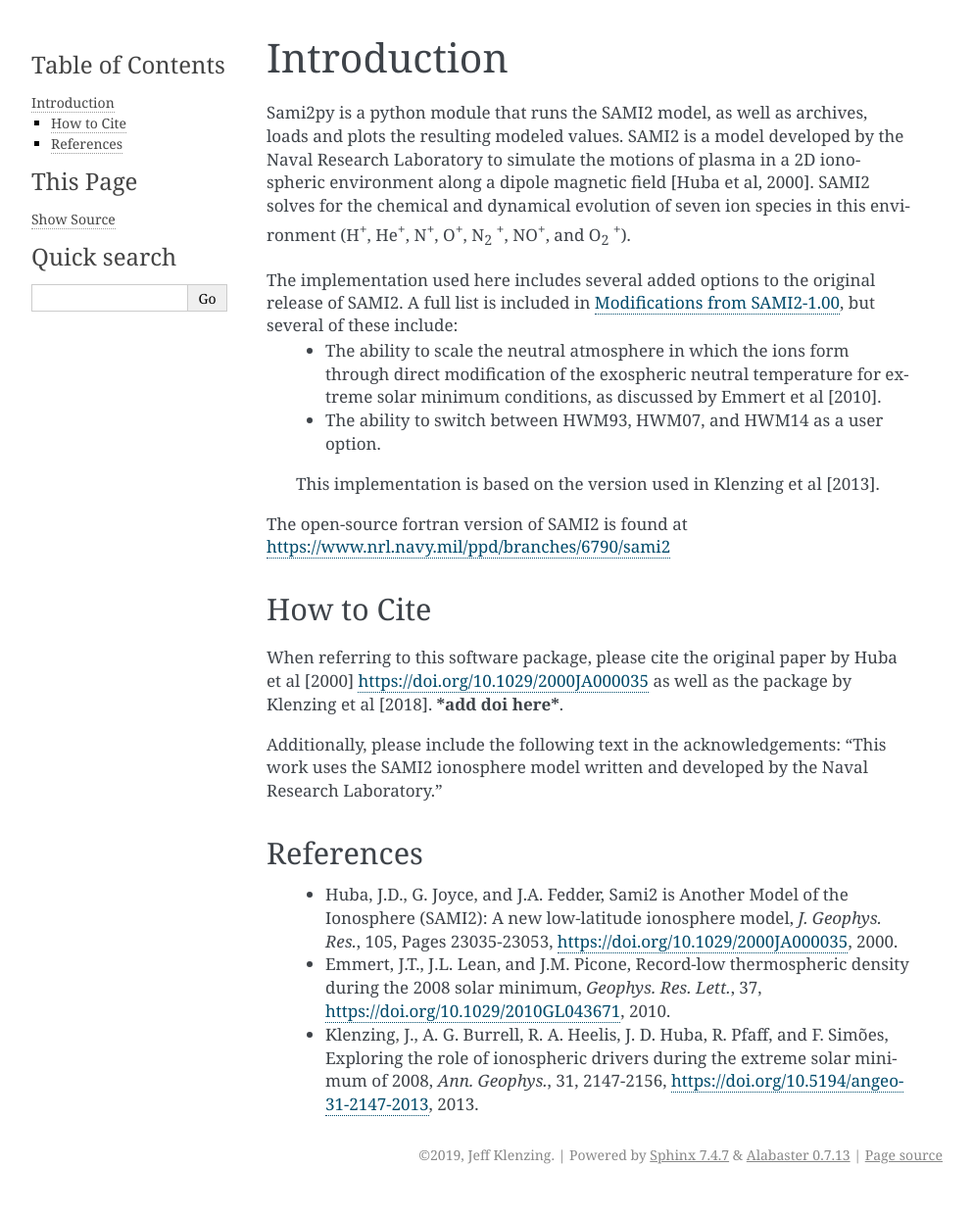
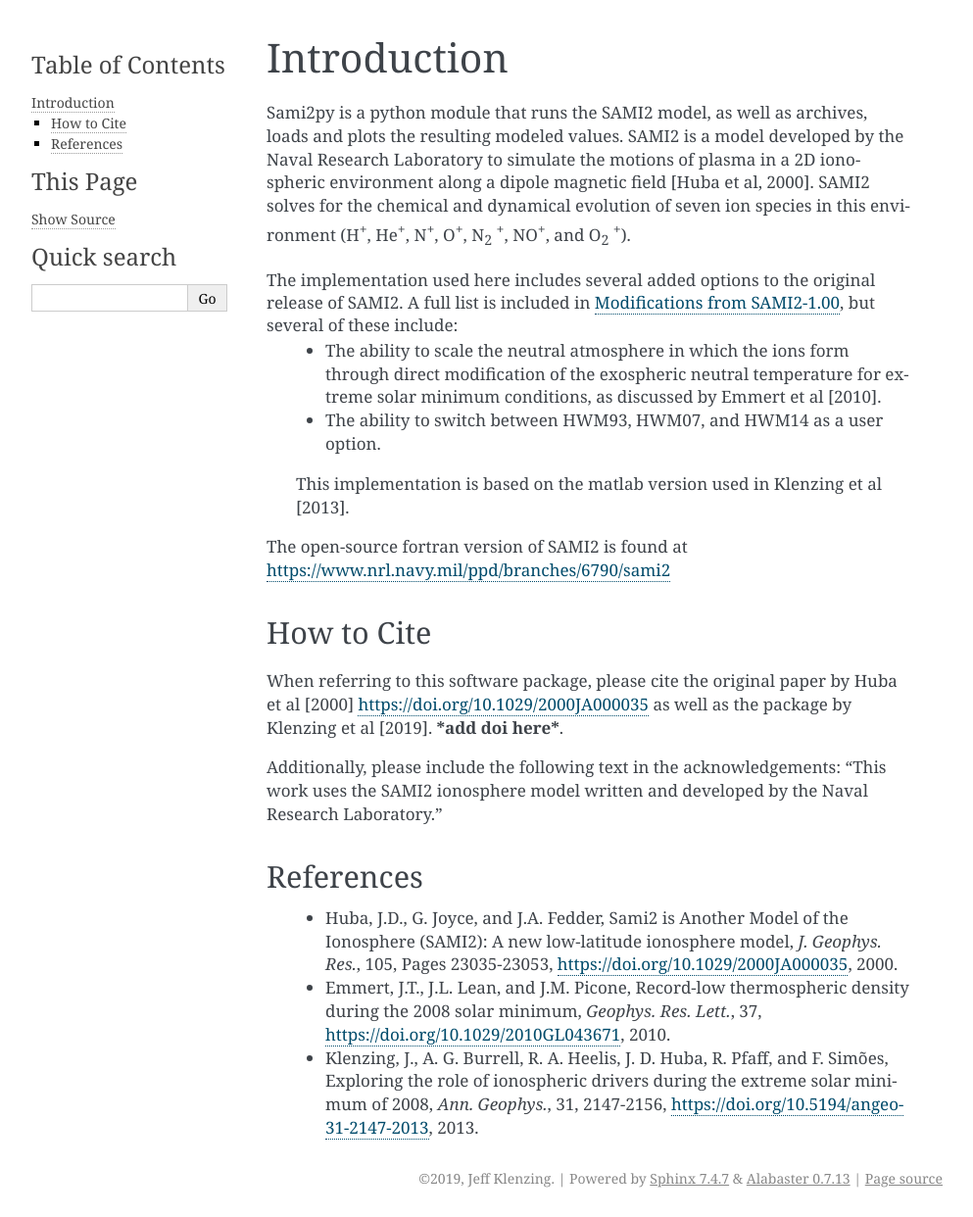
Before and after one commit to sami2py/sami2py, a Sphinx documentation site: the page built from docs/introduction.rst, in a window 1280 px wide. Shown: the whole page at 98% size, without its empty margins (148-1141 px from the left). Built offline with Sphinx 7.4.7, drawn with Linux system fonts in a browser that asks for light colours; formulas are drawn with MathJax 3; before the commit the page ends 1218 px from its top, so only the background shows below that.

Commit message:
update readme and intro

```diff
--- a/docs/introduction.rst
+++ b/docs/introduction.rst
@@ -11,7 +11,7 @@
 The implementation used here includes several added options to the original release of SAMI2.  A full list is included in :ref:`modifications`, but several of these include:
  - The ability to scale the neutral atmosphere in which the ions form through direct modification of the exospheric neutral temperature for extreme solar minimum conditions, as discussed by Emmert et al [2010].
  - The ability to switch between HWM93, HWM07, and HWM14 as a user option.
- This implementation is based on the version used in Klenzing et al [2013].
+ This implementation is based on the matlab version used in Klenzing et al [2013].
 
 The open-source fortran version of SAMI2 is found at https://www.nrl.navy.mil/ppd/branches/6790/sami2
 
@@ -19,7 +19,7 @@
 How to Cite
 -----------
 
-When referring to this software package, please cite the original paper by Huba et al [2000] https://doi.org/10.1029/2000JA000035 as well as the package by Klenzing et al [2018]. ***add doi here***.
+When referring to this software package, please cite the original paper by Huba et al [2000] https://doi.org/10.1029/2000JA000035 as well as the package by Klenzing et al [2019]. ***add doi here***.
 
 Additionally, please include the following text in the acknowledgements: "This work uses the SAMI2 ionosphere model written and developed by the Naval Research Laboratory."
 
```
Also changed, not shown: README.md (+2 -2 lines).
